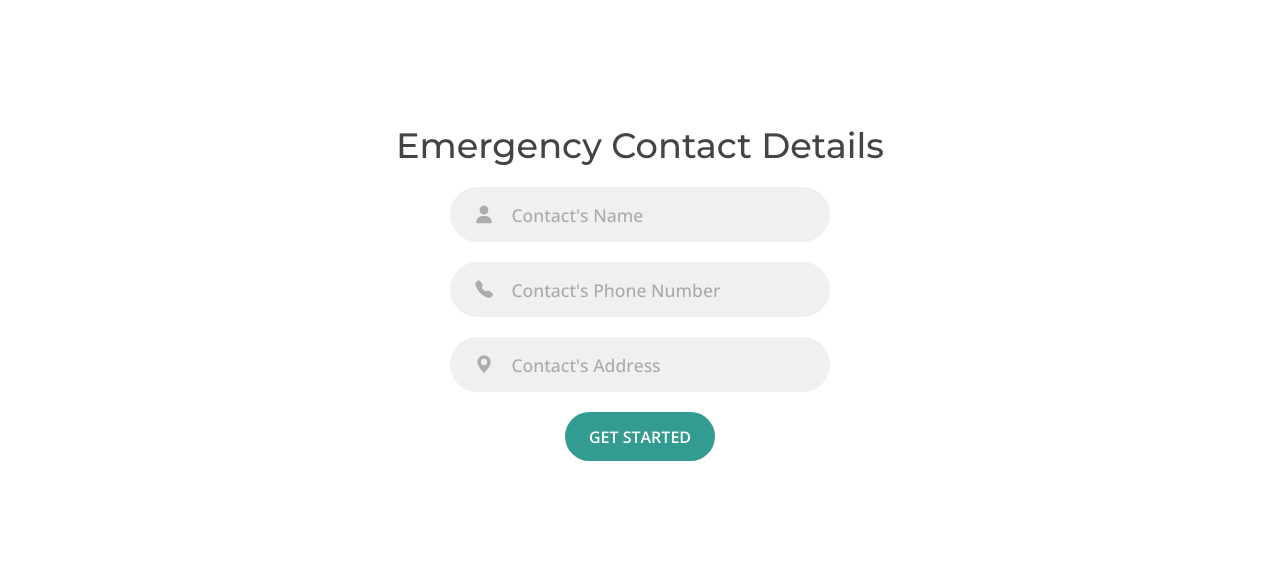
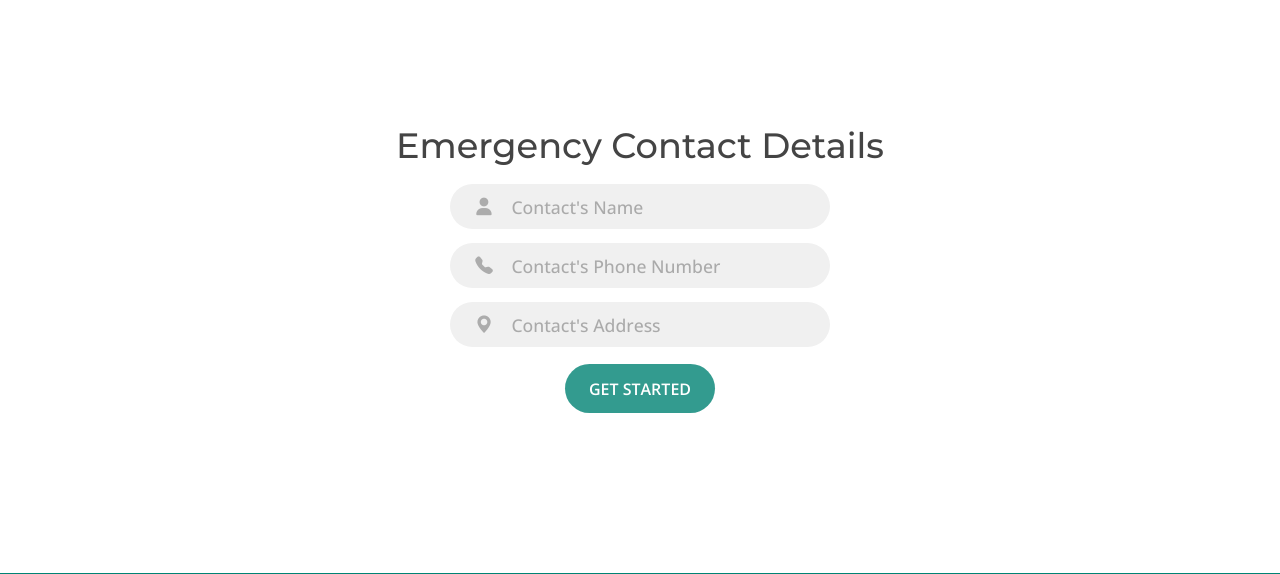
Before and after one commit to karanjain-ops/dev-swe-frontend, a PHP site: page /emergency_contact.html in a window 1280 px wide. Shown: the part 130-704 px from the top of the page. Run offline with PHP 8.4, Linux system fonts and the light colour scheme; some libraries are stand-ins or nearby versions.

Commit message:
css modifications

```diff
--- a/style.css
+++ b/style.css
@@ -68,9 +68,9 @@
   max-width: 380px;
   width: 100%;
   background-color: #f0f0f0;
-  margin: 10px 0;
-  height: 55px;
-  border-radius: 55px;
+  margin: 7px 0;
+  height: 45px;
+  border-radius: 45px;
   display: grid;
   grid-template-columns: 15% 85%;
   padding: 0 0.4rem;
@@ -79,7 +79,7 @@
 
 .input-field i {
   text-align: center;
-  line-height: 55px;
+  line-height: 45px;
   color: #acacac;
   transition: 0.5s;
   font-size: 1.1rem;
```
